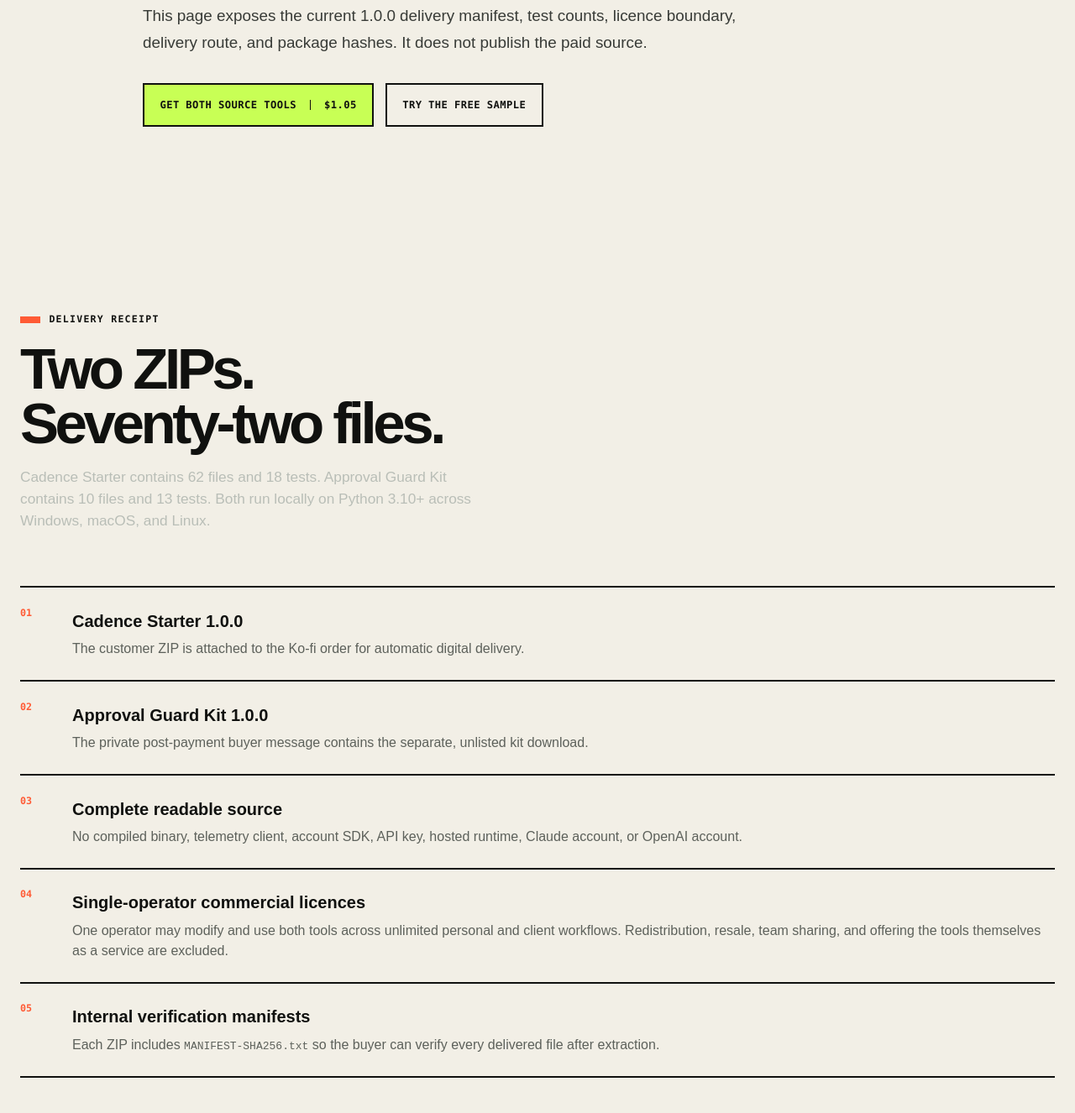
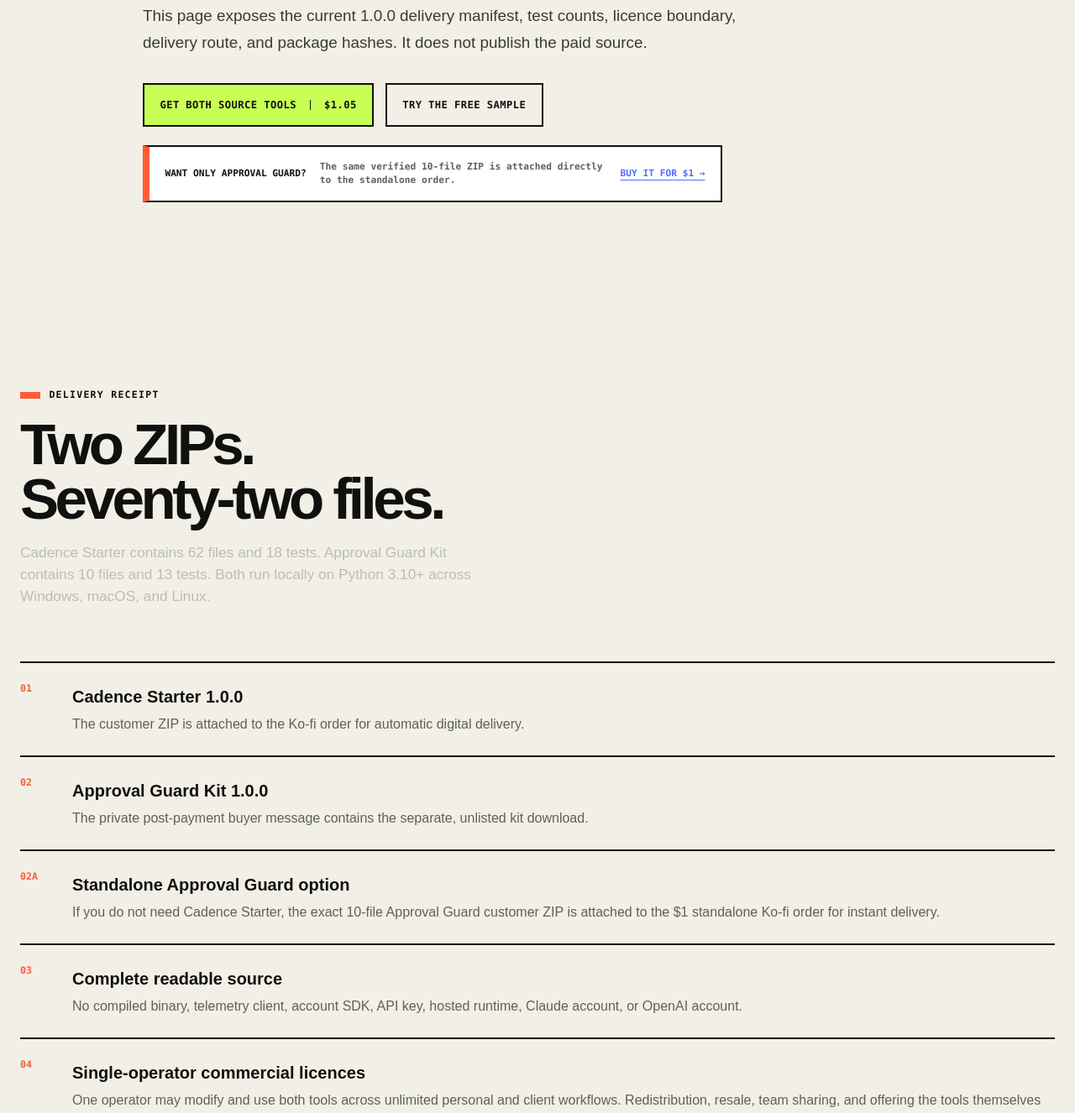
Before and after one commit to NoxyTree/cadence-starter, a plain HTML site: page bundle-receipt/index.html in a window 1280 px wide. Shown: the part 396-1722 px from the top of the page at 84% size. Drawn offline with Linux system fonts and the light colour scheme.

Commit message:
Add one-dollar Approval Guard checkout path

```diff
--- a/bundle-receipt/index.html
+++ b/bundle-receipt/index.html
@@ -36,6 +36,7 @@
         <a class="button primary" href="https://ko-fi.com/noxytree/link/FIRSTSALE">GET BOTH SOURCE TOOLS <span>$1.05</span></a>
         <a class="button ghost" href="../downloads/cadence-approval-sample.zip">TRY THE FREE SAMPLE</a>
       </div>
+      <p class="solo-offer"><b>WANT ONLY APPROVAL GUARD?</b><span>The same verified 10-file ZIP is attached directly to the standalone order.</span><a href="https://ko-fi.com/s/33d62f48e4">BUY IT FOR $1 →</a></p>
     </section>
 
     <section class="inside wrap" id="delivery">
@@ -47,6 +48,7 @@
       <div class="deliverables">
         <article><b>01</b><div><h3>Cadence Starter 1.0.0</h3><p>The customer ZIP is attached to the Ko-fi order for automatic digital delivery.</p></div></article>
         <article><b>02</b><div><h3>Approval Guard Kit 1.0.0</h3><p>The private post-payment buyer message contains the separate, unlisted kit download.</p></div></article>
+        <article><b>02A</b><div><h3>Standalone Approval Guard option</h3><p>If you do not need Cadence Starter, the exact 10-file Approval Guard customer ZIP is attached to the $1 standalone Ko-fi order for instant delivery.</p></div></article>
         <article><b>03</b><div><h3>Complete readable source</h3><p>No compiled binary, telemetry client, account SDK, API key, hosted runtime, Claude account, or OpenAI account.</p></div></article>
         <article><b>04</b><div><h3>Single-operator commercial licences</h3><p>One operator may modify and use both tools across unlimited personal and client workflows. Redistribution, resale, team sharing, and offering the tools themselves as a service are excluded.</p></div></article>
         <article><b>05</b><div><h3>Internal verification manifests</h3><p>Each ZIP includes <code>MANIFEST-SHA256.txt</code> so the buyer can verify every delivered file after extraction.</p></div></article>
--- a/styles.css
+++ b/styles.css
@@ -36,6 +36,9 @@ h1, h2, h3, p { margin-top: 0; }
 h1 { max-width: 740px; margin-bottom: 1.7rem; font-size: clamp(3.4rem, 6.3vw, 6.25rem); line-height: .91; letter-spacing: -.07em; }
 h1 em { color: var(--orange); font-style: normal; }
 .hero-lede { max-width: 690px; font-size: 1.18rem; line-height: 1.65; color: #383b37; }
+.solo-offer { max-width: 690px; margin: 1.35rem 0 0; padding: 1rem 1.15rem; border: 2px solid var(--ink); border-left: 8px solid var(--orange); background: white; display: grid; grid-template-columns: auto 1fr auto; gap: .65rem 1rem; align-items: center; font: 800 .7rem/1.45 ui-monospace, SFMono-Regular, Consolas, monospace; }
+.solo-offer span { color: var(--muted); font-weight: 700; }
+.solo-offer a { color: var(--blue); white-space: nowrap; text-underline-offset: 4px; }
 .actions { display: flex; gap: .85rem; margin-top: 2.1rem; align-items: stretch; }
 .button { display: inline-flex; min-height: 52px; padding: .9rem 1.15rem; align-items: center; justify-content: center; gap: 1rem; border: 2px solid var(--ink); font: 900 .76rem/1 ui-monospace, SFMono-Regular, Consolas, monospace; text-decoration: none; letter-spacing: .035em; transition: transform .14s ease, box-shadow .14s ease; }
 .button:hover { transform: translate(-2px,-2px); box-shadow: 6px 6px 0 var(--ink); }
@@ -182,6 +185,7 @@ h1 em { color: var(--orange); font-style: normal; }
   .hero { padding: 4.2rem 0 5rem; }
   h1 { font-size: clamp(3rem,15vw,4.6rem); }
   .actions { flex-direction: column; }.button { width: 100%; }
+  .solo-offer { grid-template-columns: 1fr; }
   .facts { flex-direction: column; }
   .demo-frame { box-shadow: 7px 7px 0 var(--blue); }.tape { display: none; }.demo-foot span { display: none; }
   .sample-strip, .problem, .inside, .commands, .field-notes, .faq, .buy-section { padding-block: 5rem; }
```
Also changed, not shown: index.html (+1 -0 lines), 1 other file.
